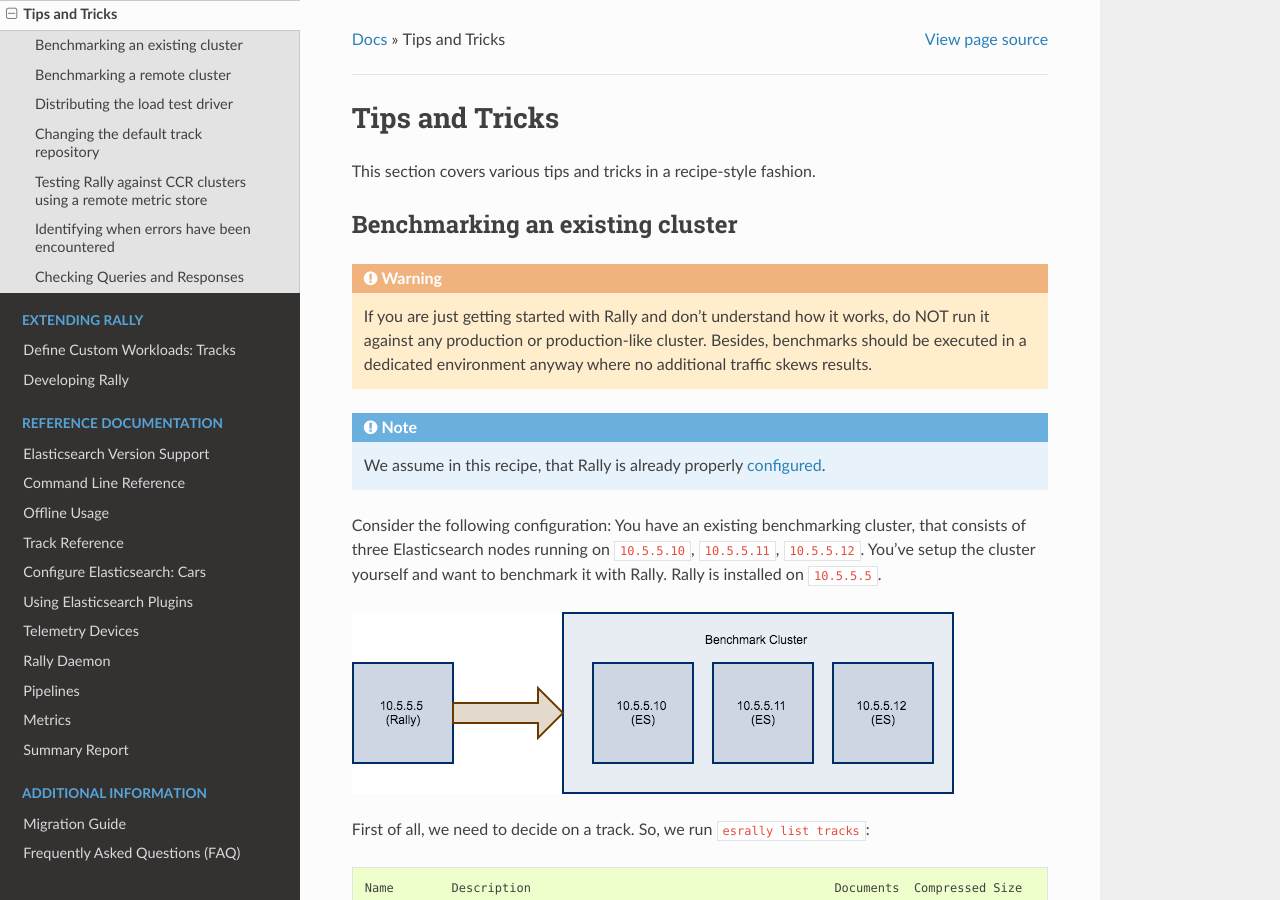
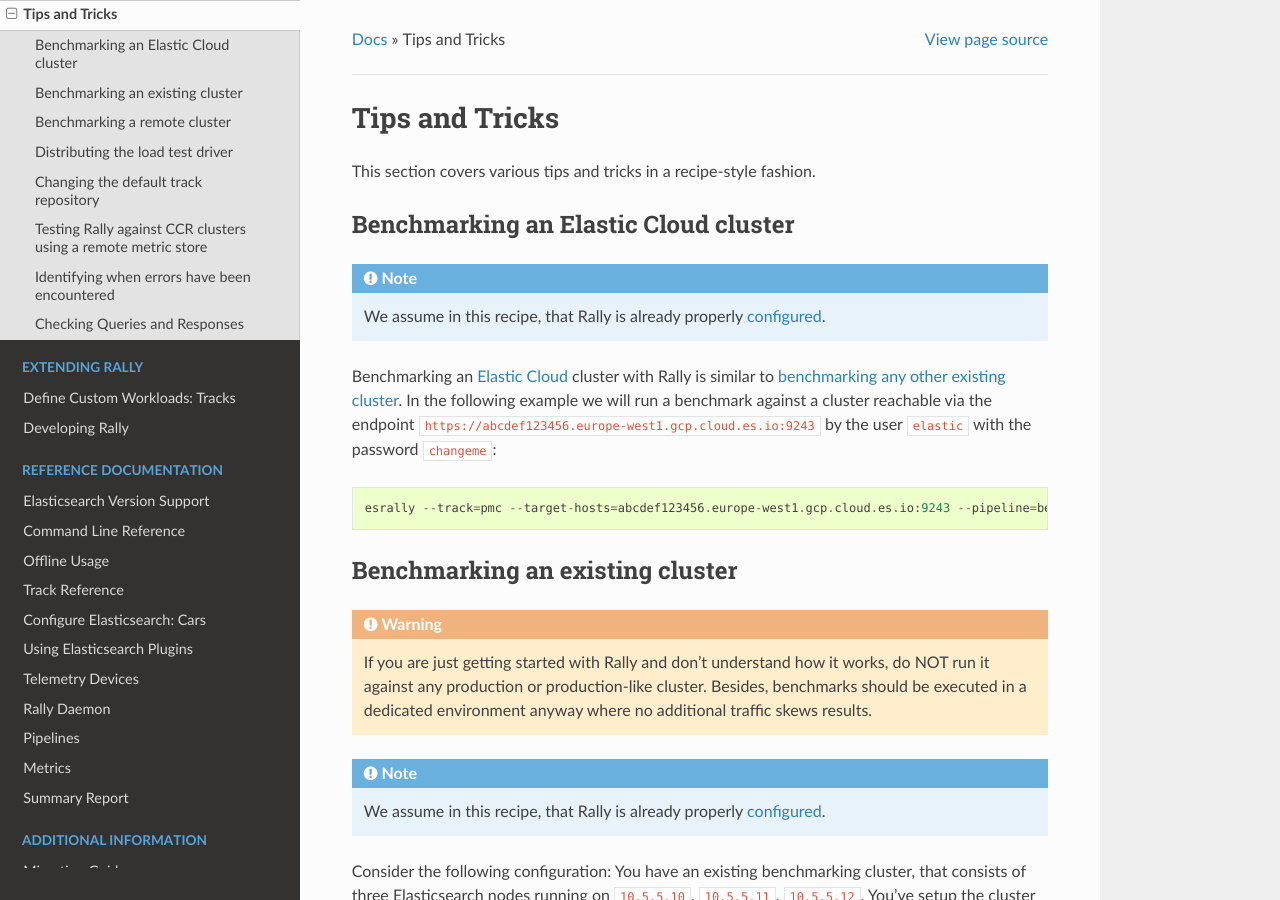
Before and after one commit to elastic/rally, a Sphinx documentation site: the page built from docs/recipes.rst, in a window 1280 px wide and 900 px high. Built offline with Sphinx 7.4.7 and the Read the Docs theme 2.0.0, drawn with Linux system fonts in a browser that asks for light colours.

Commit message:
Document how to benchmark an Elastic Cloud cluster
With this commit we add an example to our docs that demonstrates how to
benchmark an Elastic Cloud cluster. It is very similar to benchmarking
any other existing cluster but the details have confused users in the
past so we add this example for clarification.

```diff
--- a/docs/recipes.rst
+++ b/docs/recipes.rst
@@ -2,6 +2,19 @@
 ===============
 
 This section covers various tips and tricks in a recipe-style fashion.
+
+Benchmarking an Elastic Cloud cluster
+-------------------------------------
+
+.. note::
+
+    We assume in this recipe, that Rally is already properly :doc:`configured </configuration>`.
+
+Benchmarking an `Elastic Cloud <https://www.elastic.co/cloud/>`_ cluster with Rally is similar to :ref:`benchmarking any other existing cluster <recipe_benchmark_existing_cluster>`. In the following example we will run a benchmark against a cluster reachable via the endpoint ``https://abcdef123456.europe-west1.gcp.cloud.es.io:9243`` by the user ``elastic`` with the password ``changeme``::
+
+    esrally --track=pmc --target-hosts=abcdef123456.europe-west1.gcp.cloud.es.io:9243 --pipeline=benchmark-only --client-options="timeout:60,use_ssl:true,verify_certs:true,basic_auth_user:'elastic',basic_auth_password:'changeme'"
+
+.. _recipe_benchmark_existing_cluster:
 
 Benchmarking an existing cluster
 --------------------------------
```
